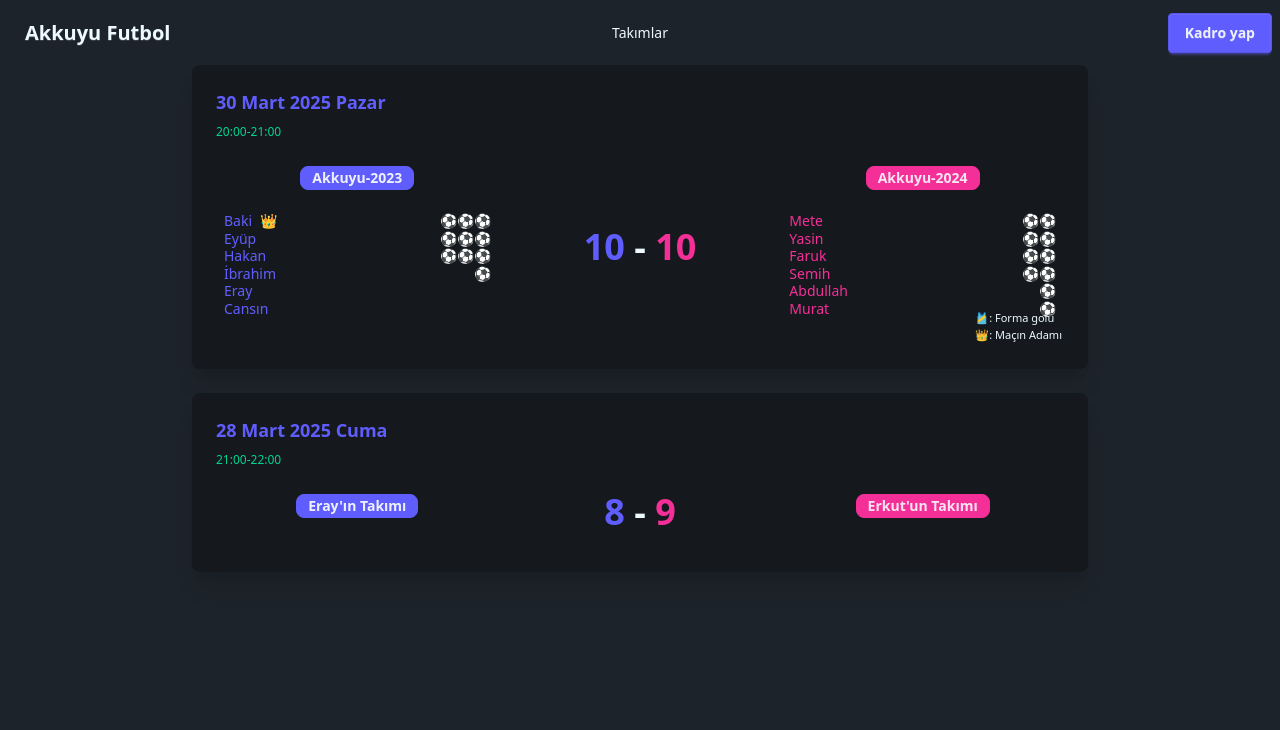
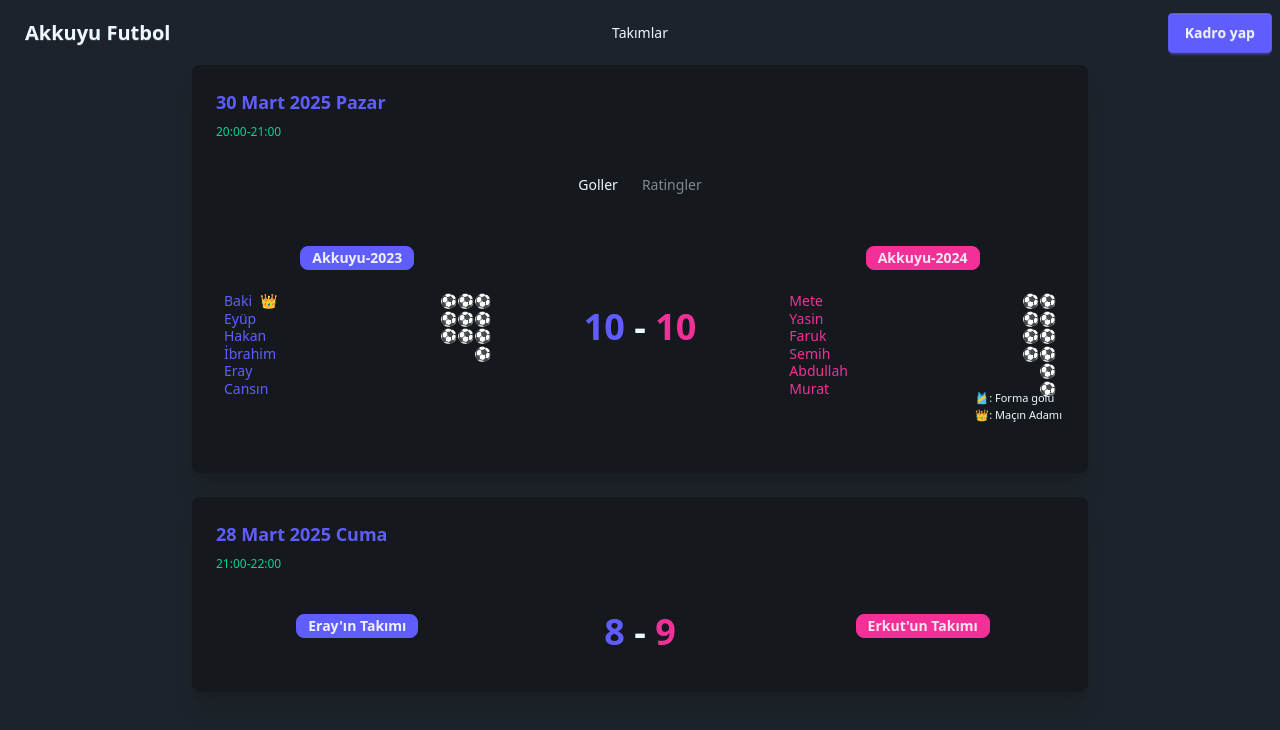
Before and after one commit to ErcouldnT/futbol.erkut.dev, a SvelteKit app: page / in a window 1280 px wide. Both pictures are taken after a click on the element 640 px from the left and 154 px from the top of the page. Shown: the top 730 px of the page. Built offline with nearby package versions, Linux system fonts and the light colour scheme.

Commit message:
add: tab goller and ratings

```diff
--- a/src/routes/+page.svelte
+++ b/src/routes/+page.svelte
@@ -40,7 +40,8 @@
 			],
 			goalJersey: "-",
 			motm: "Baki",
-			isOpen: false
+			isOpen: false,
+			activeTab: "goals"
 		},
 
 		{
@@ -82,7 +83,8 @@
 			],
 			goalJersey: "Velid",
 			motm: "Velid",
-			isOpen: false
+			isOpen: false,
+			activeTab: "goals"
 		}
 	];
 
@@ -105,7 +107,8 @@
 	function toggleAccordion(index: number) {
 		matches = matches.map((match, i) => ({
 			...match,
-			isOpen: i === index ? !match.isOpen : false // Close others, toggle the clicked one
+			isOpen: i === index ? !match.isOpen : false, // Close others, toggle the clicked one
+			activeTab: i === index && !match.isOpen ? "goals" : match.activeTab // Reset tab if closing
 		}));
 	}
 </script>
@@ -122,7 +125,25 @@
 				<h2 class="card-title text-primary">{match.date}</h2>
 				<p class="text-success text-xs">{match.hour}</p>
 
-				<div class="flex flex-wrap items-center justify-between">
+				{#if match.isOpen}
+					<!-- Tab Menu -->
+					<div class="tabs tabs-boxed mt-4 flex justify-center">
+						<div
+							class="tab {match.activeTab === 'goals' ? 'tab-active' : ''}"
+							on:click|stopPropagation={() => (match.activeTab = "goals")}
+						>
+							Goller
+						</div>
+						<div
+							class="tab {match.activeTab === 'ratings' ? 'tab-active' : ''}"
+							on:click|stopPropagation={() => (match.activeTab = "ratings")}
+						>
+							Ratingler
+						</div>
+					</div>
+				{/if}
+
+				<div class="mt-4 flex flex-wrap items-center justify-between">
 					<!-- Home Team Section -->
 					<div class="flex min-h-[20px] w-full flex-col items-center sm:w-1/3">
 						<div class="collapse w-full" class:collapse-open={match.isOpen}>
@@ -204,6 +225,24 @@
 						</div>
 					</div>
 				</div>
+
+				{#if match.isOpen}
+					<div class="mt-4">
+						<!-- Goller Tabı -->
+						{#if match.activeTab === "goals"}
+							<div>
+								<!-- Mevcut goller ekranı burada kalıyor -->
+							</div>
+						{/if}
+
+						<!-- Ratingler Tabı -->
+						{#if match.activeTab === "ratings"}
+							<div>
+								<p>Ratingler burada görünecek.</p>
+							</div>
+						{/if}
+					</div>
+				{/if}
 			</div>
 		</div>
 	{/each}
```
